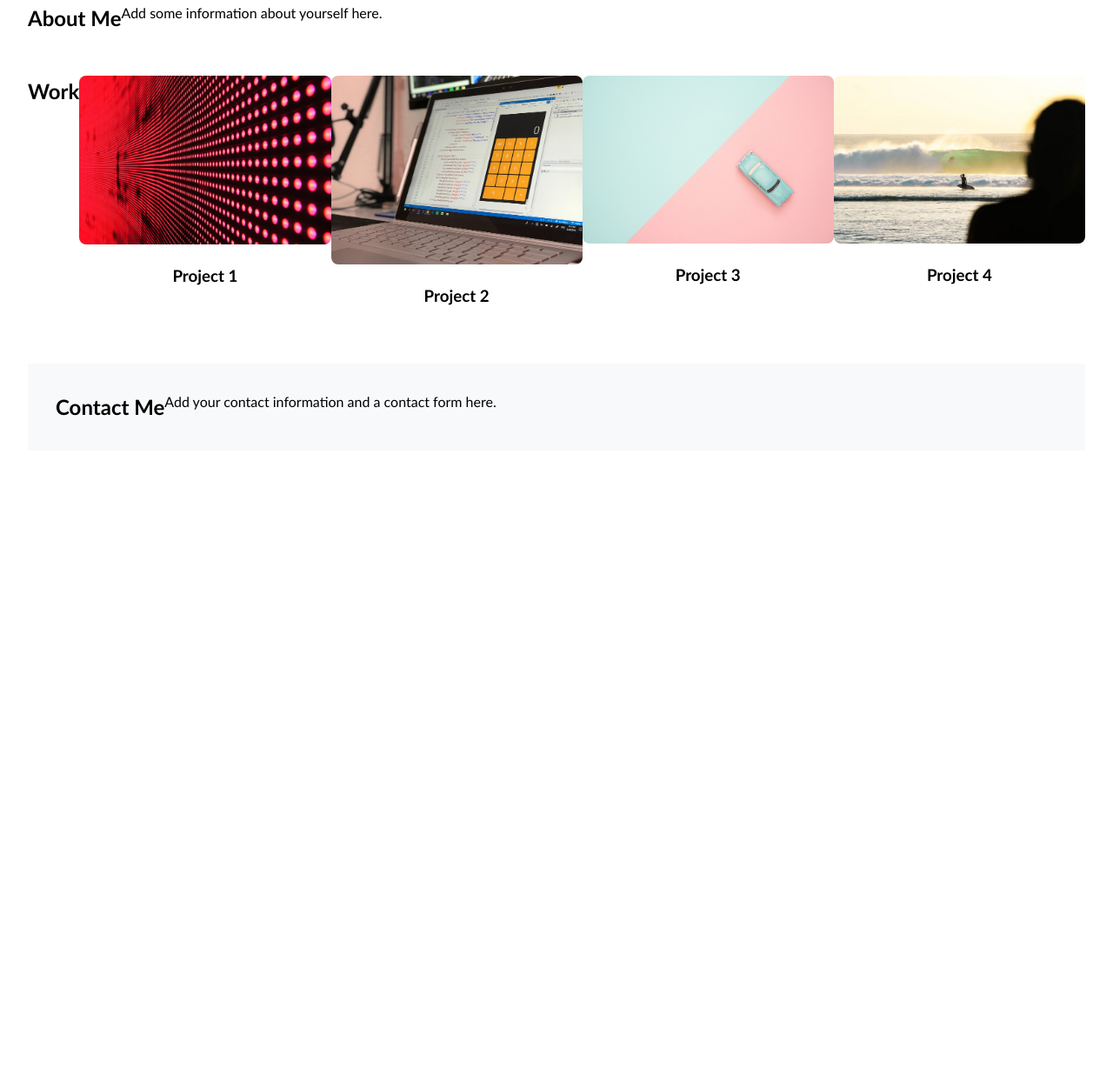
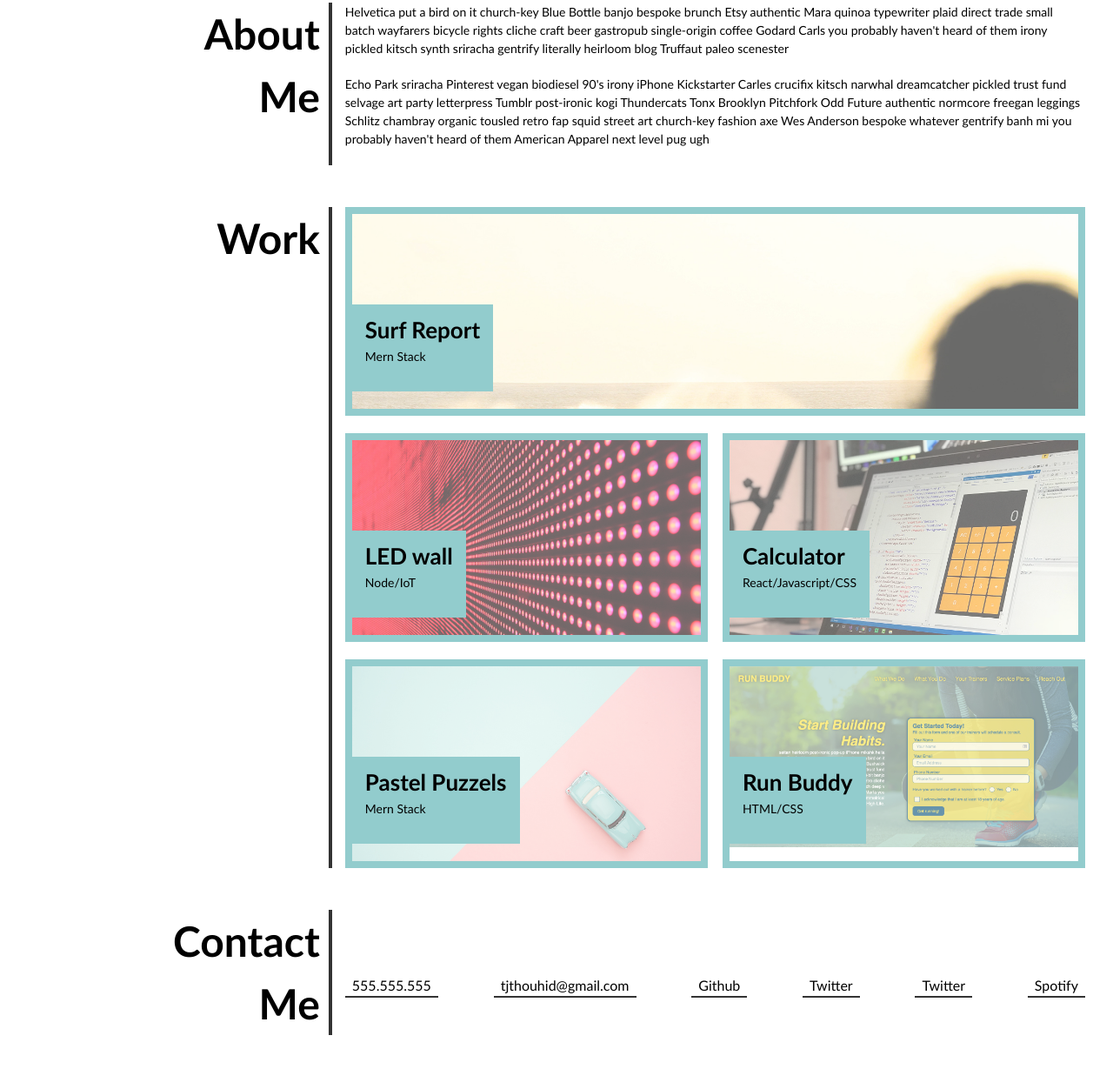
Before and after one commit to EDXBootcamp/02-Working-With-CSS-Challenge-Portfolio, a plain HTML site: page index.html in a window 1280 px wide. Shown: the part 317-1546 px from the top of the page at 87% size. Before the commit the page ends 915 px from the top, so only its background shows below. Drawn offline with Linux system fonts and the light colour scheme.

Commit message:
updated work and contact

```diff
--- a/css/style.css
+++ b/css/style.css
@@ -110,38 +110,97 @@ nav li.active a{
 .page-section {
   margin-bottom: 3rem;
   display: flex;
+  column-gap: 15px;
+  flex-wrap: wrap;
+}
+.page-section--title{
+  border-right: 4px solid #333;
+  padding: 0px 10px 0px 10px;
+  width: 20%;
+  text-align: right;
+  flex: 1 1 auto;
+}
+.page-section--title h2{
+  font-size: 48px;
+}
+.page-section--content{
+  width: 70%;
+}
+.page-section--content p{
+  margin-bottom: 20px;
+  font-size: 14px;
 }
 
 /* Portfolio Styles */
 .portfolio-container {
   display: flex;
   justify-content: space-around;
+  flex-wrap: wrap;
+  column-gap: 2%;
+  row-gap: 20px;
 }
 
 .portfolio-item {
-  text-align: center;
+  flex: 1 1 auto;
+  height: 240px;
+  overflow: hidden;
+  position: relative;
+  border: 8px solid #92cccd;
+}
+.portfolio-item.full{
+  width: 100%;
+}
+.portfolio-item.half{
+  width: 48%;
+}
+.portfolio-item-text{
+  position: absolute;
+  background-color: #92cccd;
+  bottom: 20px;
+  padding: 10px 15px 10px 15px;
+}
+.portfolio-item-text--heading{
+  font-size: 26px;
+}
+.portfolio-item-text--caption{
+  font-weight: 400;
 }
 
 .portfolio-item img {
   width: 100%;
-  max-width: 300px;
-  border-radius: 8px;
+  height: auto;
   cursor: pointer;
-  transition: transform 0.3s ease-in-out;
+  opacity: 0.6;
+  transition: opacity 0.3s ease;
 }
 
 .portfolio-item img:hover {
-  transform: scale(1.1);
+  opacity: 1;
 }
 
-.portfolio-item h3 {
-  margin: 1rem 0;
-}
+
 
 /* Contact Section Styles */
-.contact {
-  background-color: #f8f9fa;
-  padding: 2rem;
+.contact-info{
+  height: 100%;
+}
+.contact-info ul{
+  list-style: none;
+  display: flex;
+  justify-content: space-between;
+  align-items: center;
+  width: 100%;
+  height: 100%;
+  padding-left: 0px;
+}
+.contact-info ul li{
+  display: inline-block;
+  border-bottom: 2px solid #333;
+  padding: 0px 8px;
+}
+.contact-info ul li a{
+  text-decoration: none;
+  color: #000;
 }
 
 /* Responsive Styles */
--- a/index.html
+++ b/index.html
@@ -31,49 +31,96 @@
   </section>
 
   <main class="page-wrapper">
-    <!-- about me -->
+    <!-- about section start -->
     <section class="page-section" id="about">
-      <h2 class="page-section--title">About Me</h2>
-      <p>Add some information about yourself here.</p>
-    </section>
+      <div class="page-section--title"><h2>About<br>Me</h2></div>
+      <div class="page-section--content">
+        <p>Helvetica put a bird on it church-key Blue Bottle banjo bespoke brunch Etsy authentic Mara quinoa typewriter plaid direct
+          trade small batch wayfarers bicycle rights cliche craft beer gastropub single-origin coffee Godard Carls you probably haven't
+          heard of them irony pickled kitsch synth sriracha gentrify literally heirloom blog Truffaut paleo scenester</p>
 
-    <!-- portfolio container -->
-    <!-- portfolio container -->
-<section class="page-section" id="work">
-  <h2>Work</h2>
-  <div class="portfolio-container">
-    <!-- Project 1 -->
-    <div class="portfolio-item">
-      <img src="./images/02-portfolio-1.jpg" alt="Project 1">
-      <h3>Project 1</h3>
+          <p>Echo Park sriracha Pinterest vegan biodiesel 90's irony iPhone Kickstarter Carles crucifix kitsch narwhal dreamcatcher pickled
+          trust fund selvage art party letterpress Tumblr post-ironic kogi Thundercats Tonx Brooklyn Pitchfork Odd Future authentic
+          normcore freegan leggings Schlitz chambray organic tousled retro fap squid street art church-key fashion axe Wes Anderson
+          bespoke whatever gentrify banh mi you probably haven't heard of them American Apparel next level pug ugh</p>
       </div>
 
-    <!-- Project 2 -->
-    <div class="portfolio-item">
-      <img src="./images/02-portfolio-2.jpg" alt="Project 2">
-      <h3>Project 2</h3>
+
+    </section>
+    <!-- about section end-->
+
+    <!-- work section Start -->
+    <section class="page-section" id="work">
+      <div class="page-section--title"><h2>Work</h2></div>
+      <div class="page-section--content">
+        <div class="portfolio-container">
+            <div class="portfolio-item full">
+              <img src="./images/02-portfolio-4.jpg" alt="Project 1">
+              <div class="portfolio-item-text">
+                  <h3 class="portfolio-item-text--heading">Surf Report</h3>
+                  <p class="portfolio-item-text--caption">Mern Stack</p>
+              </div>
             </div>
 
-    <!-- Project 3 -->
-    <div class="portfolio-item">
-      <img src="./images/02-portfolio-3.jpg" alt="Project 3">
-      <h3>Project 3</h3>
+            <div class="portfolio-item half">
+              <img src="./images/02-portfolio-1.jpg" alt="Project 1">
+              <div class="portfolio-item-text">
+                  <h3 class="portfolio-item-text--heading">LED wall</h3>
+                  <p class="portfolio-item-text--caption">Node/IoT</p>
+              </div>
             </div>
 
-    <!-- Project 4 -->
-    <div class="portfolio-item">
-      <img src="./images/02-portfolio-4.jpg" alt="Project 4">
-      <h3>Project 4</h3>
+            <div class="portfolio-item half">
+              <img src="./images/02-portfolio-2.jpg" alt="Project 1">
+              <div class="portfolio-item-text">
+                  <h3 class="portfolio-item-text--heading">Calculator</h3>
+                  <p class="portfolio-item-text--caption">React/Javascript/CSS</p>
               </div>
             </div>
-</section>
+
+            <div class="portfolio-item half">
+              <img src="./images/02-portfolio-3.jpg" alt="Project 1">
+              <div class="portfolio-item-text">
+                  <h3 class="portfolio-item-text--heading">Pastel Puzzels</h3>
+                  <p class="portfolio-item-text--caption">Mern Stack</p>
+              </div>
+            </div>
+
+            <div class="portfolio-item half">
+              <img src="./images/02-run-buddy.jpg" alt="Project 1">
+              <div class="portfolio-item-text">
+                  <h3 class="portfolio-item-text--heading">Run Buddy</h3>
+                  <p class="portfolio-item-text--caption">HTML/CSS</p>
+              </div>
+            </div>
+
+        </div>
+      </div>
 
 
-    <!-- contact -->
-    <section class="page-section contact" id="contact">
-      <h2>Contact Me</h2>
-      <p>Add your contact information and a contact form here.</p>
     </section>
+    <!-- work section end-->
+
+    <!-- contact section start -->
+    <section class="page-section" id="contact">
+      <div class="page-section--title"><h2>Contact<br>Me</h2></div>
+      <div class="page-section--content">
+        <div class="contact-info">
+          <ul>
+            <li><a href="#">555.555.555</a></li>
+            <li><a href="#">tjthouhid@gmail.com</a></li>
+            <li><a href="#">Github</a></li>
+            <li><a href="#">Twitter</a></li>
+            <li><a href="#">Twitter</a></li>
+            <li><a href="#">Spotify</a></li>
+          </ul>
+        </div>
+      </div>
+
+
+    </section>
+    <!-- contact section end-->
+
   </main>
 </body>
 
```
Lines whose indentation alone changed are shown as unchanged.
